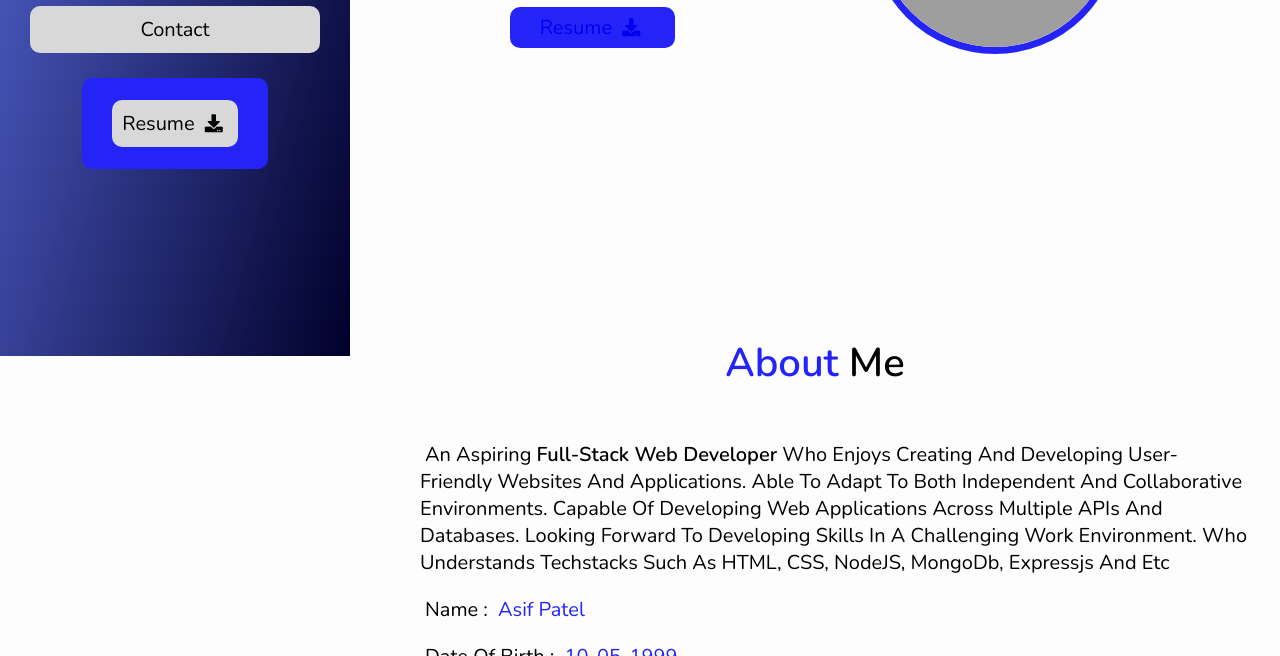
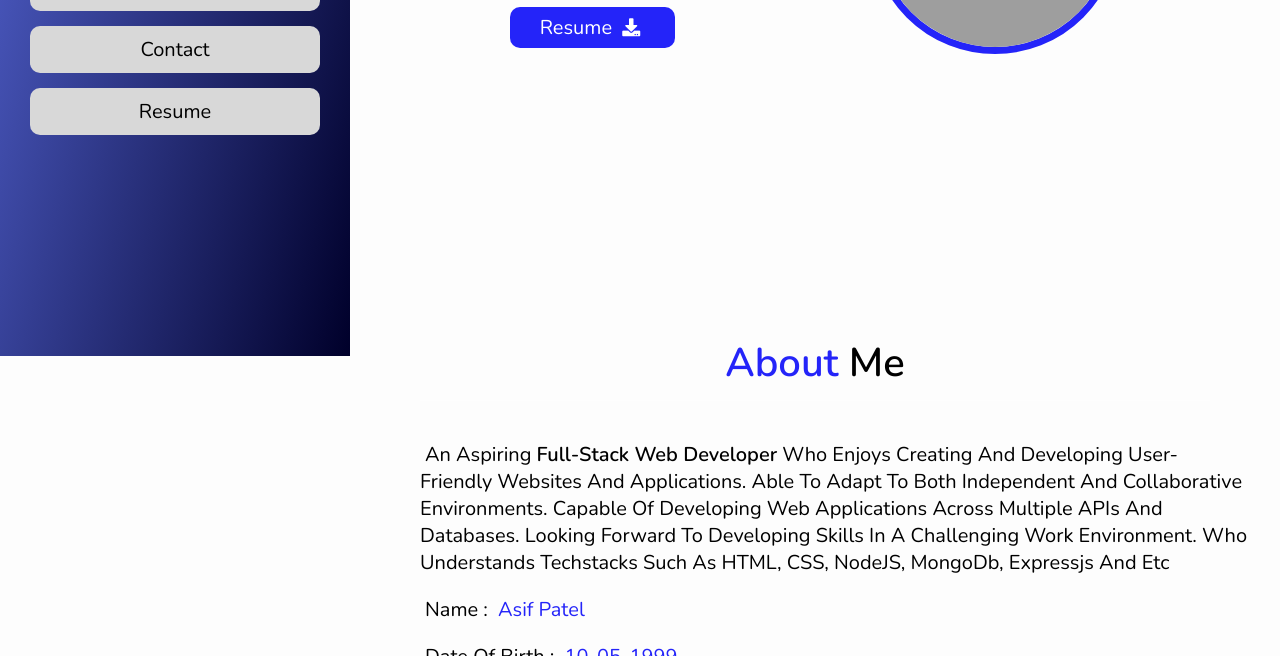
Before and after one commit to asifpatel068/asifpatel068.github.io, a website: page index.html in a window 1280 px wide. Shown: the part 444-1100 px from the top of the page. Drawn offline with nearby package versions, Linux system fonts and the light colour scheme; grey boxes are pictures that could not be loaded.

Commit message:
final changes done

```diff
--- a/index.html
+++ b/index.html
@@ -67,14 +67,14 @@
 
           <li><a href="#contact" class="nav-link contact">contact</a></li>
 
-            <li class="nav-link resume" >
-              <!-- <a id="resume-button-1"
+            <li onclick="resume()" class="nav-link resume" >
+              <a id="resume-button-1"
                href="Asif_Patel_Resume.pdf"
               target="_blank"
-              download="/Asif_Patel_Resume.pdf">Resume</a> -->
-              <button onclick="resume()" id="resume-button-1" class="btn" ><a id="resume-link-1" href="./Asif_Patel_Resume.pdf"
+              download="/Asif_Patel_Resume.pdf">Resume</a>
+              <!-- <button onclick="resume()" id="resume-button-1" class="btn" ><a id="resume-link-1" href="./Asif_Patel_Resume.pdf"
                 download="/Asif_Patel_Resume.pdf">
-                Resume <i class="fas fa-download"></i></a> </button>
+                Resume <i class="fas fa-download"></i></a> </button> -->
           </li>
 
 
@@ -96,9 +96,9 @@
       <h3 >
         Full-stack web developer
       </h3>
-      <button onclick="resume()" id="resume-button-2" class="btn" ><a id="resume-link-2" href="./Asif_Patel_Resume.pdf"
-        download="/Asif_Patel_Resume.pdf">
-        Resume <i class="fas fa-download"></i></a> </button>
+      <a id="resume-link-2" href="./Asif_Patel_Resume.pdf"
+        download="/Asif_Patel_Resume.pdf"> <button onclick="resume()" id="resume-button-2" class="btn" >
+        Resume <i class="fas fa-download"></i></button></a>
       </div>
      <div>
       <img width="100%" class="home-img"
```
